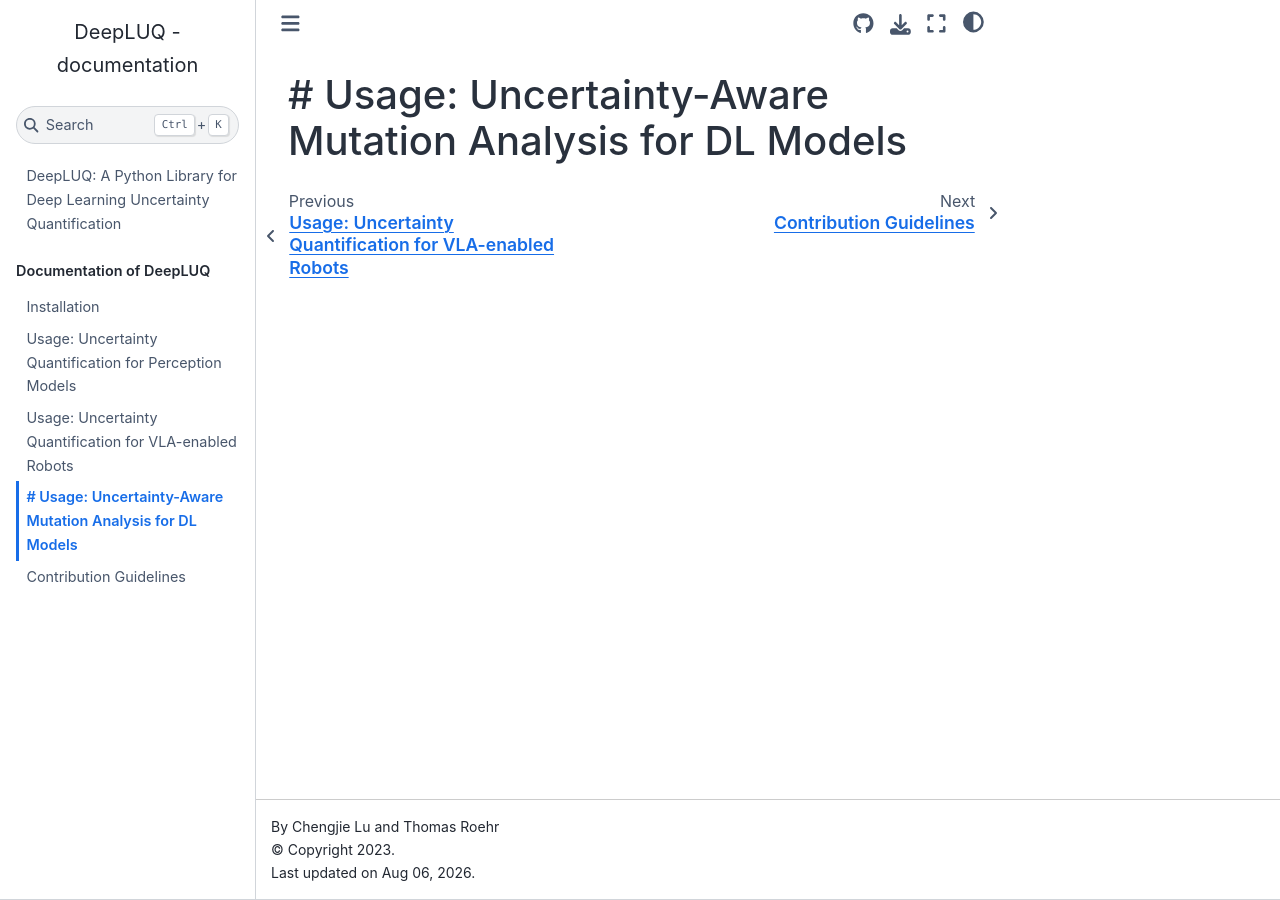
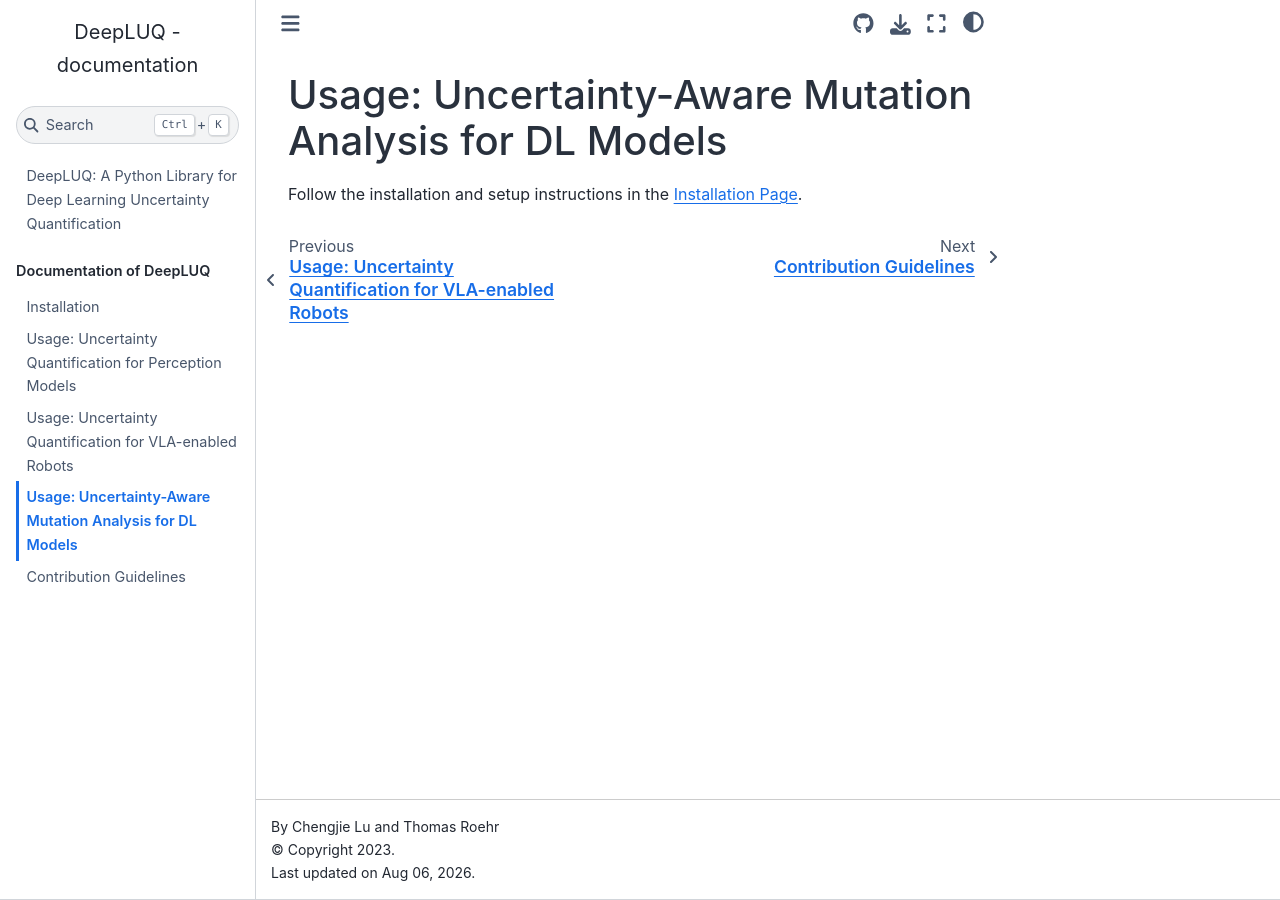
Before and after one commit to INTO-CPS-Association/DeepLUQ, a Jupyter Book: the page built from docs/uq4mutation.md, in a window 1280 px wide. Built offline with Jupyter Book 1.0.4 settings and Sphinx 7.4.7 and the Sphinx Book theme 1.1.4, drawn with Linux system fonts in a browser that asks for light colours; pages that are not in the unit, such as notebooks, are missing from menus.

Commit message:
improve documents

```diff
--- a/docs/uq4mutation.md
+++ b/docs/uq4mutation.md
@@ -1,2 +1,4 @@
 
-# # Usage: Uncertainty-Aware Mutation Analysis for DL Models
+# Usage: Uncertainty-Aware Mutation Analysis for DL Models
+
+Follow the installation and setup instructions in the [Installation Page](https://into-cps-association.github.io/DeepLUQ/docs/install.html).
```
Also changed, not shown: docs/uq4dl.md (+4 -0 lines), docs/uq4vla.md (+2 -0 lines).
